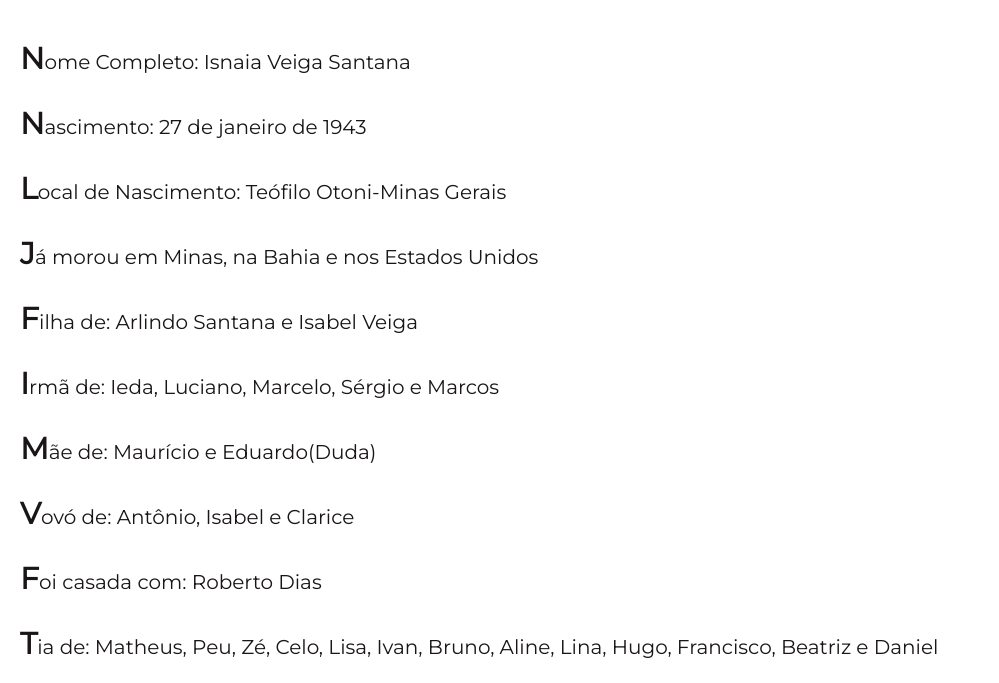
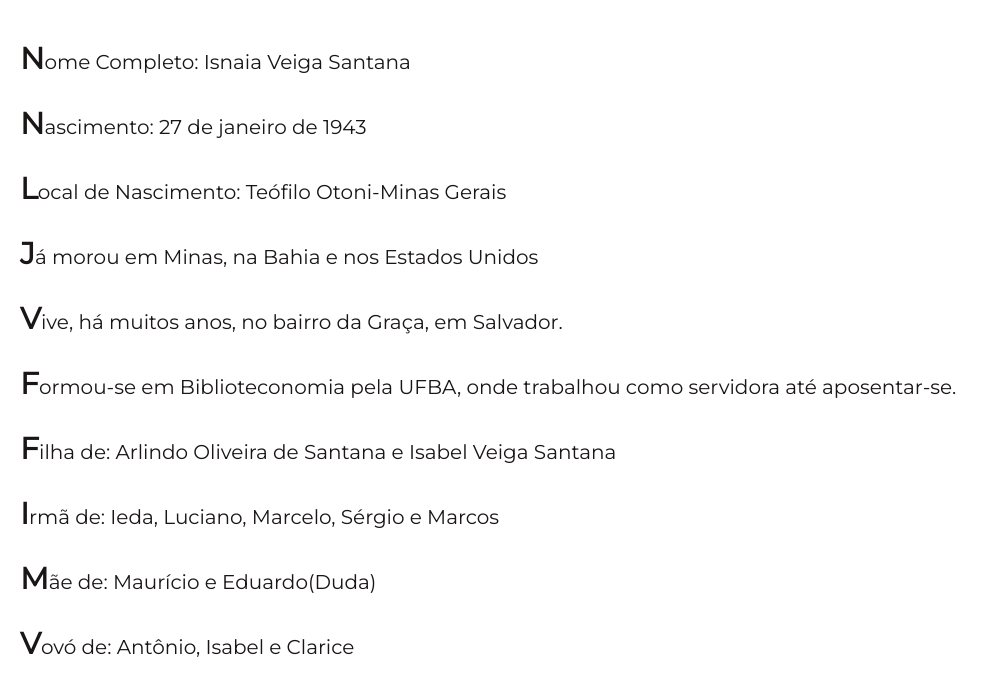
Before and after one commit to Lisaalmeida/Lisaalmeida.github.io, a plain HTML site: page tia-isnaia/sobreela.html in a window 1280 px wide. Shown: the part 81-764 px from the top of the page, without its empty margins (0-999 px from the left). Drawn offline with nearby package versions, Linux system fonts and the light colour scheme.

Commit message:
Add files via upload

```diff
--- a/tia-isnaia/sobreela.html
+++ b/tia-isnaia/sobreela.html
@@ -26,12 +26,14 @@ img {margin-bottom: -7px}
         <li>Nascimento: 27 de janeiro de 1943</li>
         <li>Local de Nascimento: Teófilo Otoni-Minas Gerais</li>
         <li>Já morou em Minas, na Bahia e nos Estados Unidos</li>
-        <li>Filha de: Arlindo Santana e Isabel Veiga</li>
+        <li>Vive, há muitos anos, no bairro da Graça, em Salvador.</li>
+        <li>Formou-se em Biblioteconomia pela UFBA, onde trabalhou como servidora até aposentar-se.</li>
+        <li>Filha de: Arlindo Oliveira de Santana e Isabel Veiga Santana</li>
         <li>Irmã de: Ieda, Luciano, Marcelo, Sérgio e Marcos</li>
         <li>Mãe de: Maurício e Eduardo(Duda)</li>
         <li>Vovó de: Antônio, Isabel e Clarice</li>
         <li>Foi casada com: Roberto Dias</li>
-        <li>Tia de: Matheus, Peu, Zé, Celo, Lisa, Ivan, Bruno, Aline, Lina, Hugo, Francisco, Beatriz e Daniel</li>
+        <li>Tia de: Matheus, Peu, Zé, Celo, Lisa, Ivan, Bruno, Alice, Lina, Hugo, Francisco, Beatriz e Daniel</li>
         <li>Tia-avó de: João, Marina, Luíza, Marcelinho, Helena, Cecília, Catarina, Rafael e Maria Isabel</li>
         <li>Amiga da justiça, da elegância, do bem estar e da alegria!</li>
         <li>Amante da beleza, da literatura, da gastronomia, da cultura, da arte, da vida!</li>
```
Also changed, not shown: tia-isnaia/index.html (+7 -4 lines).
